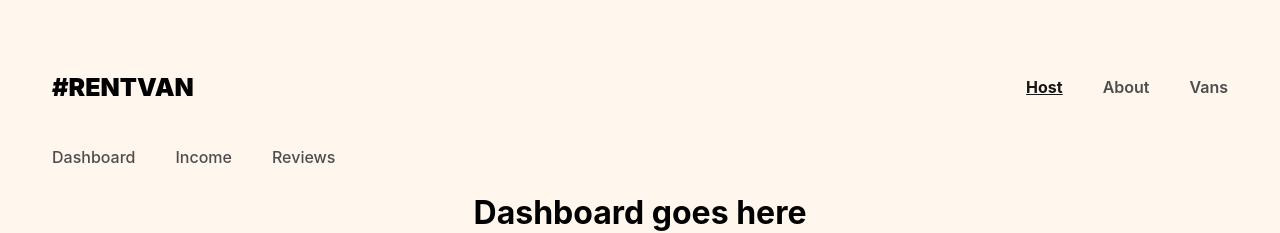
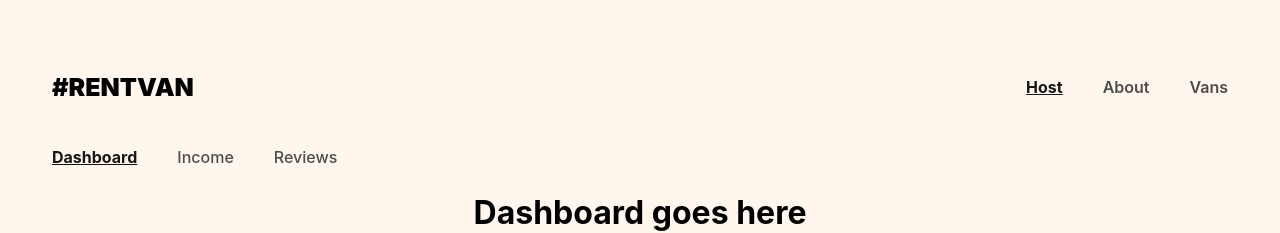
Before and after one commit to anouar4070/car-rent, a React (Vite) app: page /host in a window 1280 px wide. Shown: the top 233 px of the page. Built offline with nearby package versions, Linux system fonts and the light colour scheme; what miragejs would draw is missing.

Commit message:
Active Link Styling with NavLink  (Host nav)

```diff
--- a/src/components/HostLayout.jsx
+++ b/src/components/HostLayout.jsx
@@ -1,13 +1,39 @@
 import React from "react"
-import { Link, Outlet } from "react-router-dom"
+import { NavLink, Outlet } from "react-router-dom"
 
 export default function HostLayout() {
+
+    const activeStyles = {
+        fontWeight: "bold",
+        textDecoration: "underline",
+        color: "#161616"
+    }
+
     return (
-      <>
+        <>
             <nav className="host-nav">
-                <Link to="/host">Dashboard</Link>
-                <Link to="/host/income">Income</Link>
-                <Link to="/host/reviews">Reviews</Link>
+                <NavLink
+                    to="/host"
+                    end
+                    style={({ isActive }) => isActive ? activeStyles : null}
+                >
+                    Dashboard
+                </NavLink>
+
+                <NavLink
+                    to="/host/income"
+                    style={({ isActive }) => isActive ? activeStyles : null}
+                >
+                    Income
+                </NavLink>
+
+                <NavLink
+                    to="/host/reviews"
+                    style={({ isActive }) => isActive ? activeStyles : null}
+                >
+                    Reviews
+                </NavLink>
+
             </nav>
             <Outlet />
         </>
```
